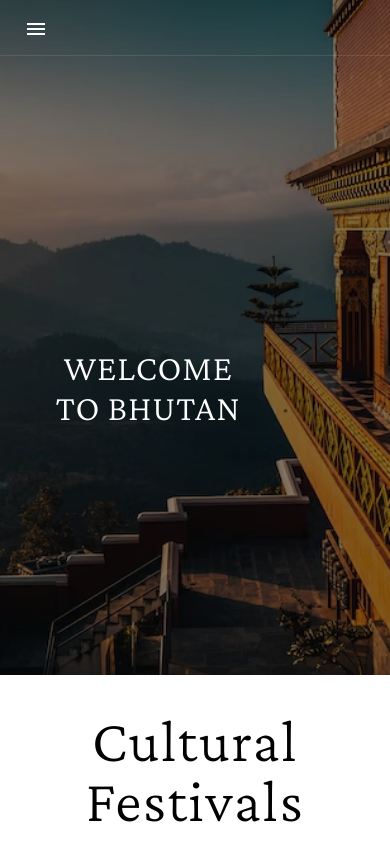
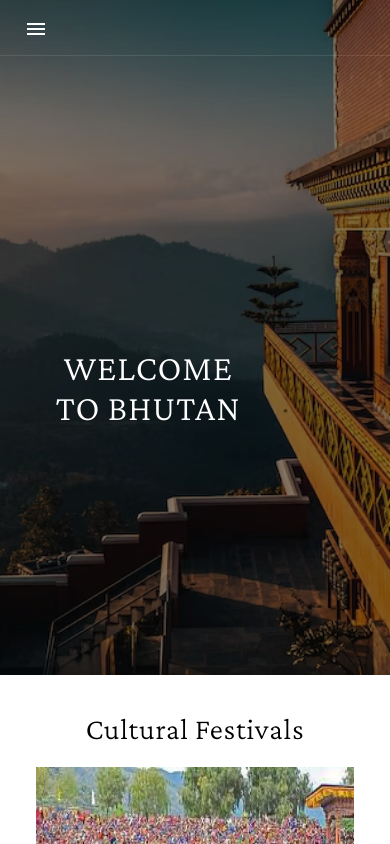
Before and after one commit to ugyentenzin1/Angular-Tourism-Project, an Angular app: page /packages/1 in a window 390 px wide. Shown: the top 844 px of the page. Built offline with nearby package versions, Linux system fonts and the light colour scheme; data requests are answered from the project's data file.

Commit message:
subscription problem fixed

```diff
--- a/src/app/home/home.component.html
+++ b/src/app/home/home.component.html
@@ -6,7 +6,8 @@
         <mat-card class="test mr-[20px] !p-0 cursor-pointer hover:shadow-xl
          hover:scale-95 w-full h-[full]">
           <mat-card-content class="h-full w-full">
-            <div class="text-justify font-text p-[16px] bg-blue-300 background h-full w-full flex flex-col justify-between items-center"
+            <div class="text-justify font-text p-[16px] bg-blue-300 background h-full w-full flex flex-col
+             justify-between items-center"
                  [ngStyle]="{'background-image':'url('+ item.image +')'}">
               <span></span>
               <p class="text-black text-md py-[8px] px-[24px] bg-white/70">{{item.description}}</p>
--- a/src/app/packages/subpackages/subpackages.component.html
+++ b/src/app/packages/subpackages/subpackages.component.html
@@ -1,5 +1,5 @@
 <div *ngIf="subPackages" class="p-[36px]">
-  <p class="text-6xl font-text text-center tracking-wide">{{title?.label}}</p>
+  <p class="text-3xl sm:text-6xl font-text text-center tracking-wide">{{title?.label}}</p>
   <div class="flex md:flex-row flex-col flex-wrap items-center justify-center gap-[50px] mt-[20px] md:p-[20px] rounded-2xl">
     <div class="!p-0 md:w-[25%] w-full cursor-pointer hover:brightness-95 hover:scale-95 h-[500px]" *ngFor="let item of subPackages; let i = index"
          (click)="details(i)">
--- a/src/app/packages/subpackages/subpackages.component.ts
+++ b/src/app/packages/subpackages/subpackages.component.ts
@@ -1,4 +1,4 @@
-import { Component, OnInit } from '@angular/core';
+import {Component, OnDestroy, OnInit} from '@angular/core';
 import {Package} from "../../Interfaces/packages";
 import {PackageType} from "../../Interfaces/packageType";
 import {ActivatedRoute, Router} from "@angular/router";
@@ -10,10 +10,11 @@ import {map, pipe, Subscription, tap} from "rxjs";
   templateUrl: './subpackages.component.html',
   styleUrls: ['./subpackages.component.scss']
 })
-export class SubpackagesComponent implements OnInit {
+export class SubpackagesComponent implements OnInit, OnDestroy {
 
   subPackages!: PackageType[];
   title!: Package;
+  subscription!: Subscription;
 
   constructor(private route: ActivatedRoute,
               private packageService: PackagesService,
@@ -26,11 +27,15 @@ export class SubpackagesComponent implements OnInit {
     this.route.paramMap.subscribe(val => {
       const id = val.get('id');
       console.log(id);
-       this.packageService.getById(id).pipe(tap(value => {
+       this.subscription =this.packageService.getById(id).pipe(tap(value => {
         this.title = value;
         this.subPackages = value.subPackages;
       })).subscribe()
     })
+  }
+
+  ngOnDestroy() {
+    this.subscription && this.subscription.unsubscribe();
   }
 
   details(id:any){
```
